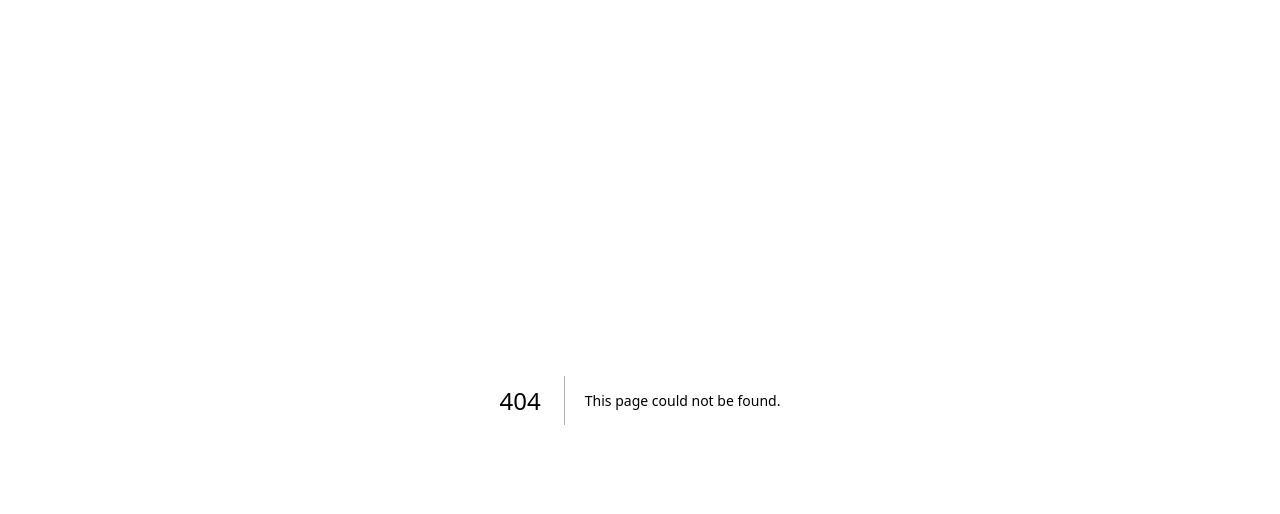
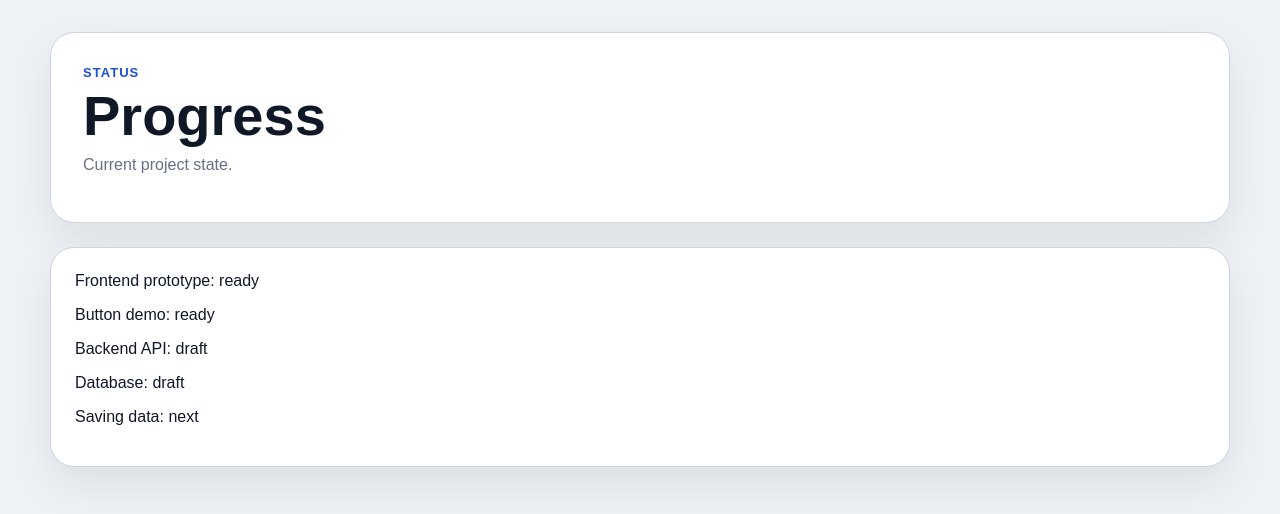
Before and after one commit to Webartdp/rail-crm-platform, a Next.js app in the folder frontend/: page /status in a window 1280 px wide. Before the commit this address had no page. Shown: the top 514 px of the page. Built offline with nearby package versions, Linux system fonts and the light colour scheme.

Commit message:
Add frontend status page

```diff
--- /dev/null
+++ b/frontend/app/status/page.tsx
@@ -0,0 +1,20 @@
+export default function StatusPage() {
+  return (
+    <main className="page-shell">
+      <section className="hero-card">
+        <div>
+          <p className="eyebrow">Status</p>
+          <h1>Progress</h1>
+          <p className="hero-text">Current project state.</p>
+        </div>
+      </section>
+      <section className="panel">
+        <p>Frontend prototype: ready</p>
+        <p>Button demo: ready</p>
+        <p>Backend API: draft</p>
+        <p>Database: draft</p>
+        <p>Saving data: next</p>
+      </section>
+    </main>
+  );
+}
```
